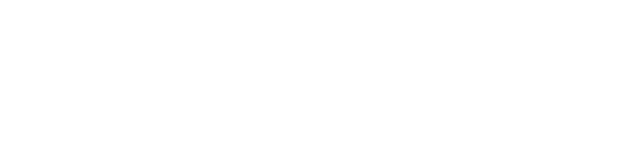
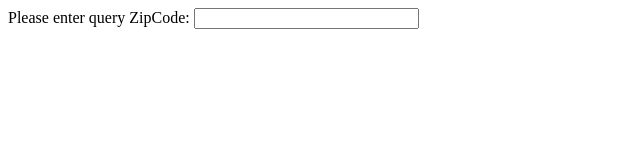
Before and after one commit to CS196Illinois/Group11-SP23, a plain HTML site: page Index.html in a window 1280 px wide. Shown: the whole page, without its empty margins (0-640 px from the left). Drawn offline with Linux system fonts and the light colour scheme.

Commit message:
updated fe

```diff
--- a/Index.html
+++ b/Index.html
@@ -1,6 +1,20 @@
 <!DOCTYPE HTML>
+<html lang = "en">
+
 <html>
 	<head>
 		<title> Group11_SP23 </title>
 	</head>
+
+	<body>
+		<div class = "Container-Fluid">
+			<label for = "search">
+				Please enter query ZipCode:
+			</label>
+
+			<input type= "text" id = "search" name = "search" minlength="5" maxlength = "5" size = "25">
+		</div>
+
+
+	</body>
 </html>
```
